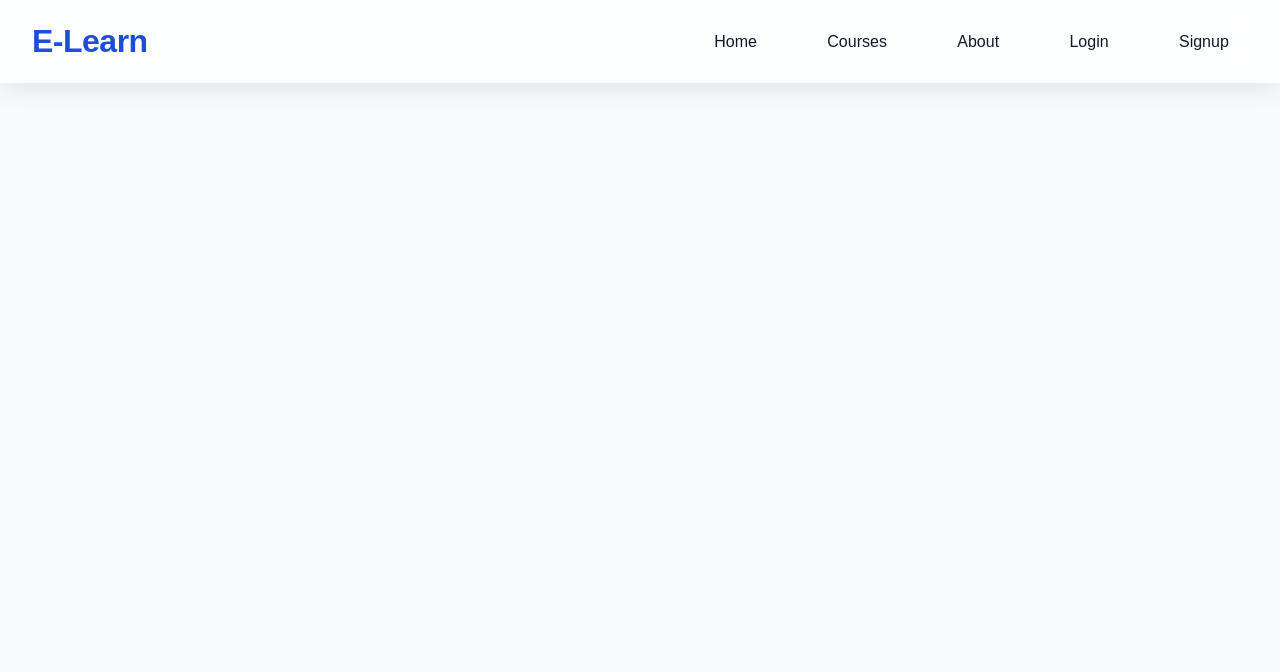
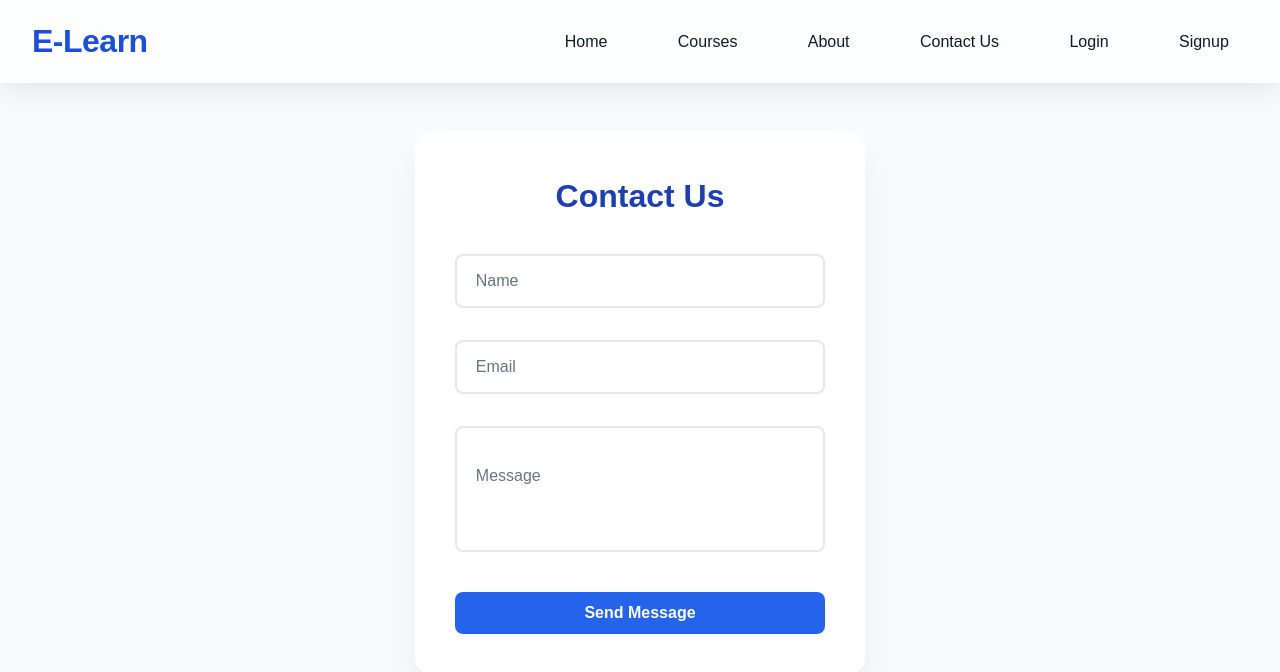
Before and after one commit to Sampreeth-CH/E-learning-Platform, a React (Create React App) app: page /E-learning/contact in a window 1280 px wide. Shown: the top 672 px of the page. Built offline with nearby package versions, Linux system fonts and the light colour scheme.

Commit message:
Fixed Home route and routing issue

```diff
--- a/package.json
+++ b/package.json
@@ -17,6 +17,7 @@
     "parcel": "^2.15.4"
   },
   "dependencies": {
+    "@emailjs/browser": "^4.4.1",
     "framer-motion": "^12.19.1",
     "react": "^19.1.0",
     "react-dom": "^19.1.0",
--- a/src/App.js
+++ b/src/App.js
@@ -10,6 +10,9 @@ import Profile from './pages/Profile';
 import PrivateRoute from './components/PrivateRoute'; // import here
 import { useState, useEffect } from 'react';
 import { getUser } from './utils/auth';
+import Contact from './pages/Contact';
+
+
 
 function App() {
   const [isLoggedIn, setIsLoggedIn] = useState(false);
@@ -41,6 +44,7 @@ function App() {
           }
         />
         <Route path="/about" element={<About />} />
+        <Route path="/contact" element={<Contact />} />
         <Route path="/login" element={<Login setIsLoggedIn={setIsLoggedIn} />} />
         <Route path="/signup" element={<Signup setIsLoggedIn={setIsLoggedIn} />} />
         <Route
--- a/src/components/Navbar.js
+++ b/src/components/Navbar.js
@@ -17,7 +17,7 @@ const Navbar = ({ isLoggedIn, setIsLoggedIn }) => {
         <li><Link to="/">Home</Link></li>
         <li><Link to="/courses">Courses</Link></li>
         <li><Link to="/about">About</Link></li>
-
+        <li><Link to="/contact">Contact Us</Link></li>
         {isLoggedIn ? (
           <>
             <li><Link to="/profile">Profile</Link></li>
--- a/src/index.css
+++ b/src/index.css
@@ -686,3 +686,82 @@ button:hover {
   font-size: 1.1rem;
   color: #475569;
 }
+
+
+.contact {
+  max-width: 450px;
+  margin: 3rem auto;
+  background: white;
+  border-radius: 1rem;
+  padding: 2.5rem;
+  box-shadow: 0 25px 40px rgba(0, 0, 0, 0.05);
+  animation: fadeIn 1s ease;
+  text-align: center;
+}
+
+.contact h2 {
+  margin-bottom: 2rem;
+  font-size: 2rem;
+  color: #1e40af;
+}
+
+.form-group {
+  position: relative;
+  margin-bottom: 2rem;
+  text-align: left;
+}
+
+.form-group input,
+.form-group textarea {
+  width: 100%;
+  padding: 1rem;
+  font-size: 1rem;
+  border: 2px solid #e5e7eb;
+  border-radius: 0.5rem;
+  background: transparent;
+  transition: all 0.3s ease;
+  resize: none;
+  font-family: inherit;
+}
+
+.form-group input:focus,
+.form-group textarea:focus {
+  outline: none;
+  border-color: #2563eb;
+}
+
+.form-group label {
+  position: absolute;
+  top: 30%;
+  left: 1rem;
+  transform: translateY(-10%);
+  background: white;
+  padding: 0 0.3rem;
+  color: #6b7280;
+  transition: 0.3s;
+  pointer-events: none;
+}
+
+.form-group input:focus + label,
+.form-group input:not(:placeholder-shown) + label,
+.form-group textarea:focus + label,
+.form-group textarea:not(:placeholder-shown) + label {
+  top: -0.6rem;
+  font-size: 0.8rem;
+  color: #2563eb;
+}
+
+.contact button {
+  background-color: #2563eb;
+  color: white;
+  padding: 0.75rem;
+  width: 100%;
+  border-radius: 0.5rem;
+  font-weight: 600;
+  transition: 0.3s;
+  font-size: 1rem;
+}
+
+.contact button:hover {
+  background-color: #1e40af;
+}
--- /dev/null
+++ b/src/pages/Contact.js
@@ -0,0 +1,49 @@
+import React, { useRef } from 'react';
+import emailjs from '@emailjs/browser';
+
+const Contact = () => {
+  const formRef= useRef();
+
+  const sendEmail = (e) => {
+    e.preventDefault();
+
+    emailjs.sendForm(
+      'service_xwtx43c',
+      'template_dnau9l7',
+      formRef.current,
+      'j0GWMeMtoWB0v5rBo'
+    )
+    .then(() => {
+      alert('Message sent successfully!');
+      form.current.reset();
+    })
+    .catch((error) => {
+      alert('Failed to send message. Try again.');
+      console.error(error);
+    });
+  };
+
+  return (
+    <div className="contact">
+  <h2>Contact Us</h2>
+  <form ref={formRef} onSubmit={sendEmail}>
+    <div className="form-group">
+      <input type="text" name="name" required placeholder=" " />
+      <label>Name</label>
+    </div>
+    <div className="form-group">
+      <input type="email" name="email" required placeholder=" " />
+      <label>Email</label>
+    </div>
+    <div className="form-group">
+      <textarea name="message" rows="5" required placeholder=" "></textarea>
+      <label>Message</label>
+    </div>
+    <button type="submit">Send Message</button>
+  </form>
+</div>
+
+  );
+};
+
+export default Contact;
```
Also changed, not shown: 1 other file (tests, documents, lock files or other folders).
